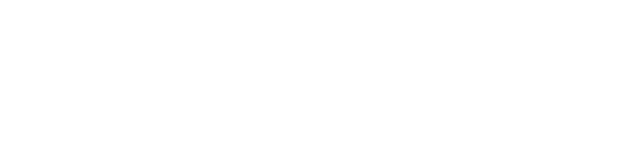
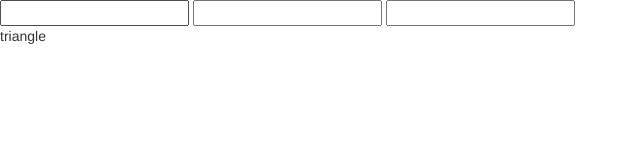
Before and after one commit to joekarasek/epicodus-intro-triangle_tracker, a plain HTML site: page index.html in a window 1280 px wide. Shown: the whole page, without its empty margins (0-640 px from the left). Drawn offline with Linux system fonts and the light colour scheme.

Commit message:
add triangle form to html

```diff
--- a/index.html
+++ b/index.html
@@ -17,6 +17,11 @@
   	<script type="text/javascript" src="js/script.js"></script>
   </head>
   <body>
-
+    <form id="triangleForm" action="submit">
+      <input type="text" name="side1" value="">
+      <input type="text" name="side2" value="">
+      <input type="text" name="side3" value="">
+    </form>
+    <p><span id="triangleResult"></span> triangle</p>
   </body>
 </html>
--- a/js/script.js
+++ b/js/script.js
@@ -1,6 +1,6 @@
 var triangleTracker = function(side1, side2, side3){
   if (side1 + side2 <= side3 || side1 + side3 <= side2 || side2 + side3 <= side1) {
-    return "not a triangle";
+    return "not a";
   } else if (side1 === side2 && side2 === side3){
     return "equilateral";
   } else if (side1 === side2 || side2 === side3 || side1 === side3) {
```
Also changed, not shown: spec/specs.js (+1 -1 lines).
